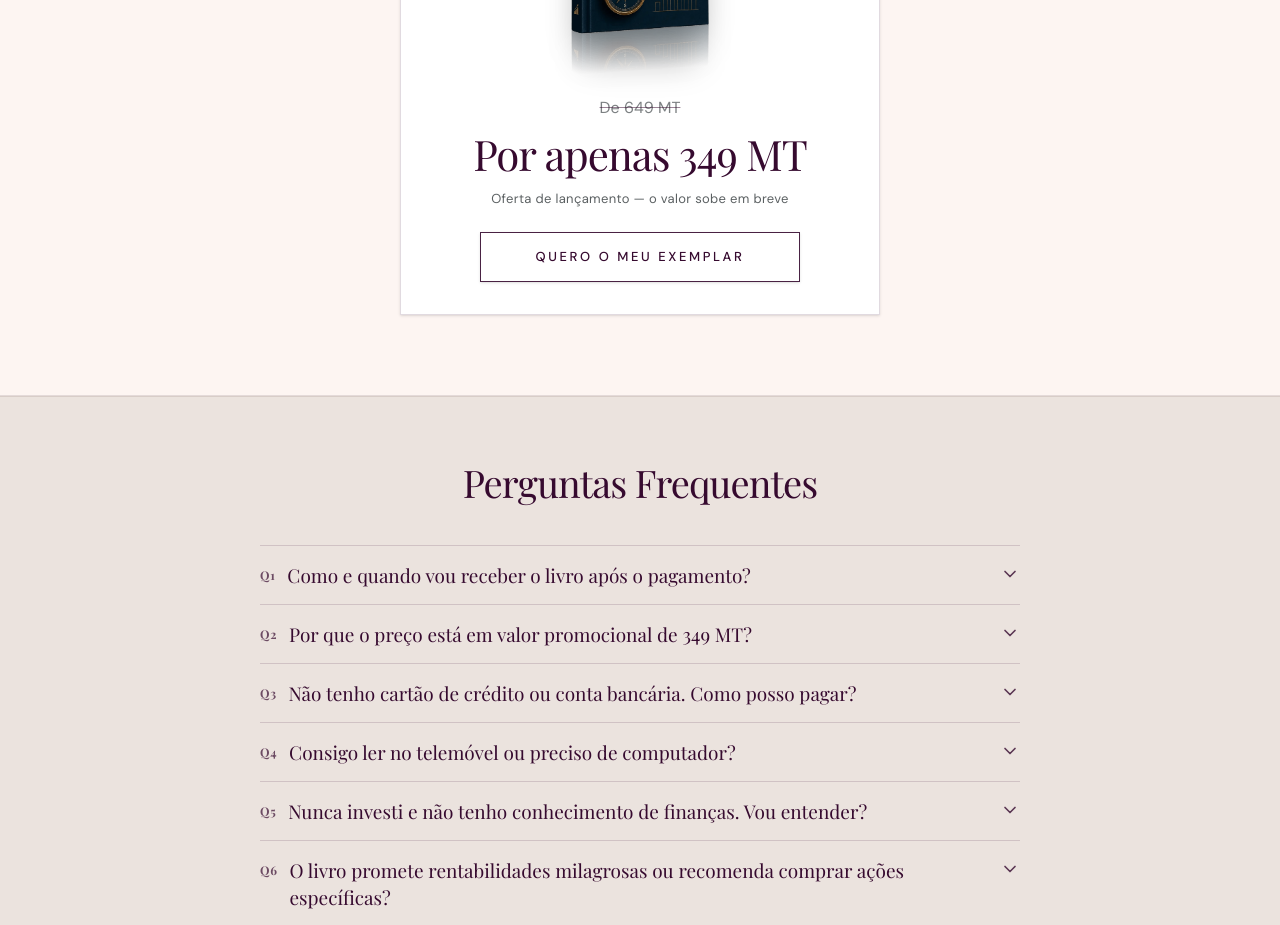
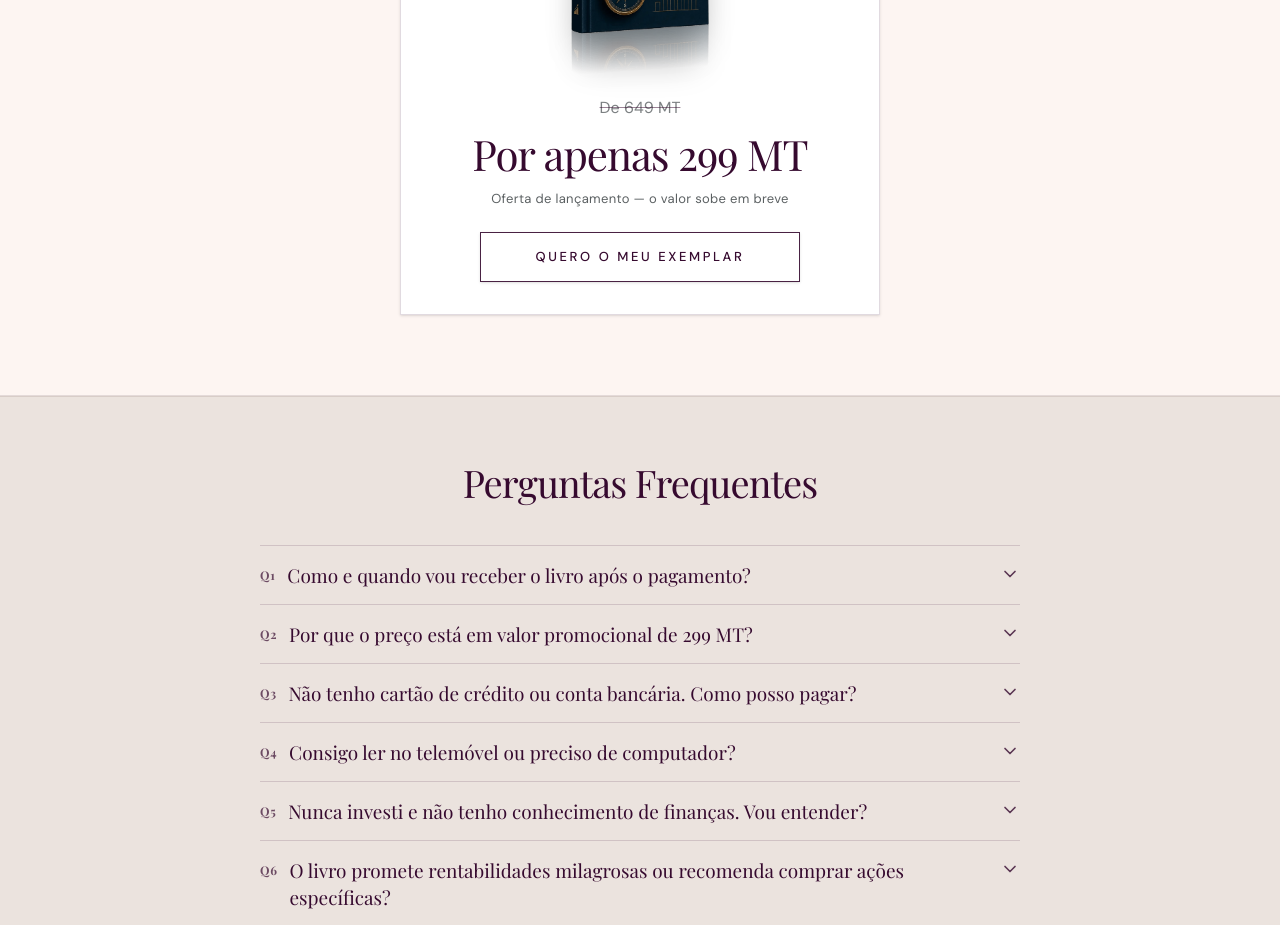
Before and after one commit to rosariocustodio/Antes-de-Investir-aprenda-Isso-MZ-OG, a React (Vite) app: page / in a window 1280 px wide. Shown: the part 3400-4325 px from the top of the page. Built offline with nearby package versions, Linux system fonts and the light colour scheme; no server answers; a web font is replaced by a local one.

Commit message:
feat: update book price to 299 MT
Adjusted the promotional price for the e-book across the landing page, data configuration, and tracking events. Updated the discount percentage to 54% to reflect the new pricing.

```diff
--- a/src/App.tsx
+++ b/src/App.tsx
@@ -189,7 +189,7 @@ export const App: React.FC = () => {
         (window as any).fbq('track', 'InitiateCheckout', {
           content_name: 'Antes de Investir, Aprenda Isto',
           content_category: 'E-book / Finanças',
-          value: 349.00,
+          value: 299.00,
           currency: 'MZN'
         }, { eventID: checkoutEventId });
       }
@@ -220,7 +220,7 @@ export const App: React.FC = () => {
           custom_data: {
             content_name: 'Antes de Investir, Aprenda Isto',
             content_category: 'E-book / Finanças',
-            value: 349.00,
+            value: 299.00,
             currency: 'MZN'
           }
         }),
@@ -257,7 +257,7 @@ export const App: React.FC = () => {
         onOrderClick={handleBuyClick}
       />
 
-      {/* 4. Preço & Investimento 349 MT (Screenshots 5 e 6) */}
+      {/* 4. Preço & Investimento 299 MT (Screenshots 5 e 6) */}
       <PricingSection
         onOrderClick={handleBuyClick}
       />
--- a/src/components/ChapterPreviewModal.tsx
+++ b/src/components/ChapterPreviewModal.tsx
@@ -100,7 +100,7 @@ export const ChapterPreviewModal: React.FC<ChapterPreviewModalProps> = ({
               Edição Oficial Completa • 30 Capítulos
             </span>
             <span className="font-headline text-[22px] text-[#2C0A29] font-bold">
-              349 MT <span className="text-[13px] font-normal text-neutral-400 line-through">649 MT</span>
+              299 MT <span className="text-[13px] font-normal text-neutral-400 line-through">649 MT</span>
             </span>
           </div>
 
--- a/src/components/PricingSection.tsx
+++ b/src/components/PricingSection.tsx
@@ -62,7 +62,7 @@ export const PricingSection: React.FC<PricingSectionProps> = ({ onOrderClick })
 
           {/* Valor atual em destaque */}
           <div className="font-headline font-normal text-[#360A2F] text-[34px] sm:text-[42px] leading-tight tracking-tight mb-2">
-            Por apenas 349 MT
+            Por apenas 299 MT
           </div>
 
           {/* Linha informativa exata da Screenshot 6 */}
--- a/src/data/bookContent.ts
+++ b/src/data/bookContent.ts
@@ -23,9 +23,9 @@ export const BOOK_DATA = {
   chaptersCount: 30,
   readingTime: 'Aproximadamente 45 a 60 minutos',
   originalPrice: 649,
-  currentPrice: 349,
+  currentPrice: 299,
   currency: 'MT',
-  discountPercentage: 46,
+  discountPercentage: 54,
   guaranteeDays: 7,
   checkoutUrl: CHECKOUT_URL,
 };
@@ -33,11 +33,11 @@ export const BOOK_DATA = {
 export const FAQS: FAQItem[] = [
   {
     question: 'Como e quando vou receber o livro após o pagamento?',
-    answer: 'A disponibilização é imediata e digital. Assim que o pagamento de 349 MT for confirmado (seja por M-Pesa, e-Mola ou Cartão), o acesso completo à edição oficial do livro é enviado para o seu e-mail e disponibilizado também no seu WhatsApp, garantindo que tenha sempre o seu exemplar guardado.'
+    answer: 'A disponibilização é imediata e digital. Assim que o pagamento de 299 MT for confirmado (seja por M-Pesa, e-Mola ou Cartão), o acesso completo à edição oficial do livro é enviado para o seu e-mail e disponibilizado também no seu WhatsApp, garantindo que tenha sempre o seu exemplar guardado.'
   },
   {
-    question: 'Por que o preço está em valor promocional de 349 MT?',
-    answer: 'O preço original do livro é de 649 MT, mas disponibilizamos esta edição com um valor promocional de lançamento de 349 MT para tornar este conhecimento acessível a qualquer trabalhador ou profissional em Moçambique, sem comprometer o orçamento do mês. Por um valor inferior ao de uma refeição simples, tem acesso a 30 capítulos práticos com ferramentas aplicáveis à nossa realidade económica — esta oferta é por tempo limitado e o valor subirá em breve.'
+    question: 'Por que o preço está em valor promocional de 299 MT?',
+    answer: 'O preço original do livro é de 649 MT, mas disponibilizamos esta edição com um valor promocional de lançamento de 299 MT para tornar este conhecimento acessível a qualquer trabalhador ou profissional em Moçambique, sem comprometer o orçamento do mês. Por um valor inferior ao de uma refeição simples, tem acesso a 30 capítulos práticos com ferramentas aplicáveis à nossa realidade económica — esta oferta é por tempo limitado e o valor subirá em breve.'
   },
   {
     question: 'Não tenho cartão de crédito ou conta bancária. Como posso pagar?',
@@ -57,7 +57,7 @@ export const FAQS: FAQItem[] = [
   },
   {
     question: 'E se eu adquirir e achar que o livro não é para mim?',
-    answer: 'Conta com a nossa Garantia Incondicional de 7 Dias. Se após a leitura sentir que o conteúdo não agregou valor prático, basta enviar-nos uma mensagem no WhatsApp ou e-mail que devolveremos 100% dos seus 349 MT sem burocracias.'
+    answer: 'Conta com a nossa Garantia Incondicional de 7 Dias. Se após a leitura sentir que o conteúdo não agregou valor prático, basta enviar-nos uma mensagem no WhatsApp ou e-mail que devolveremos 100% dos seus 299 MT sem burocracias.'
   },
   {
     question: 'Eu vivo em Angola, posso comprar nesta página?',
```
